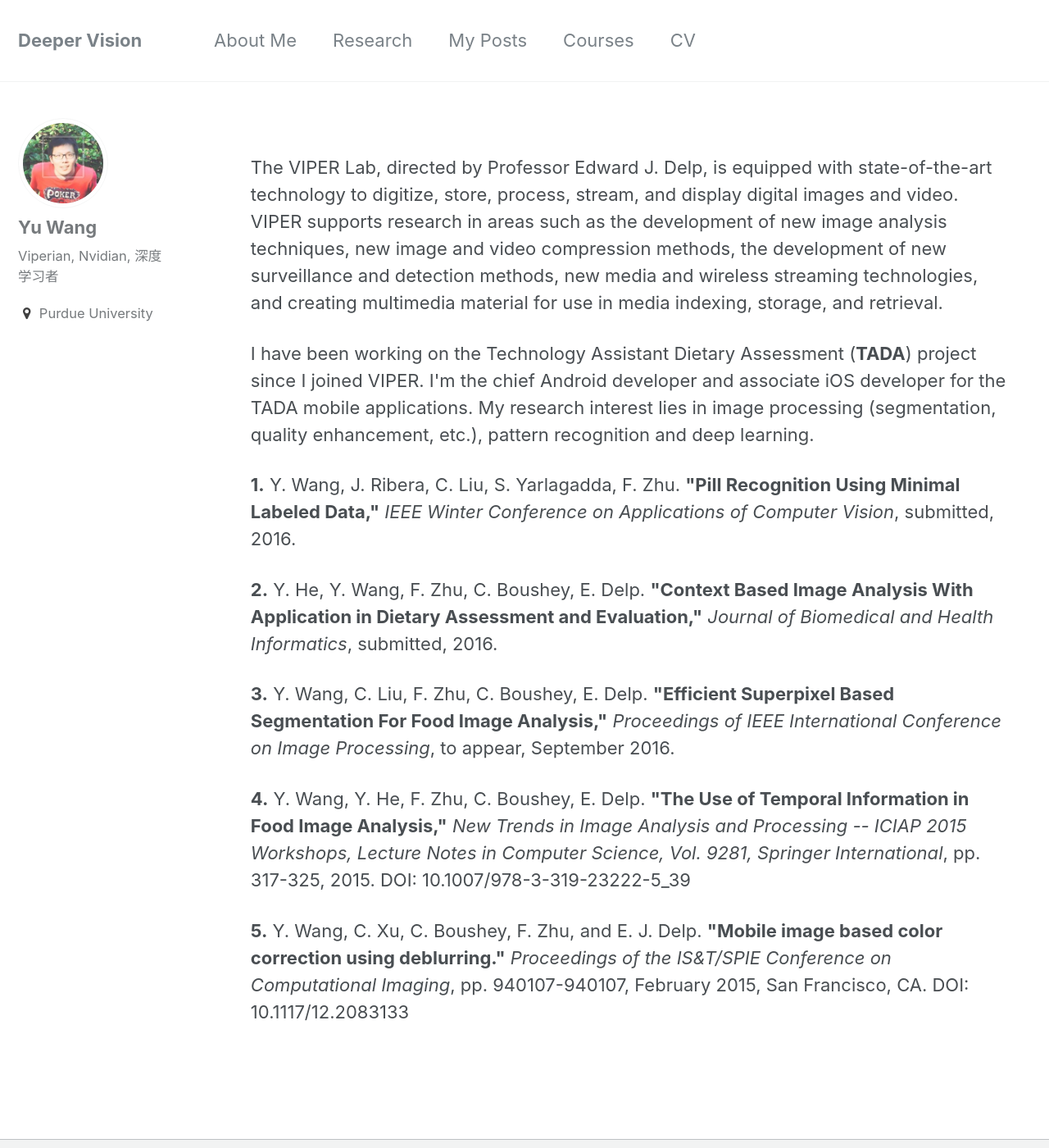
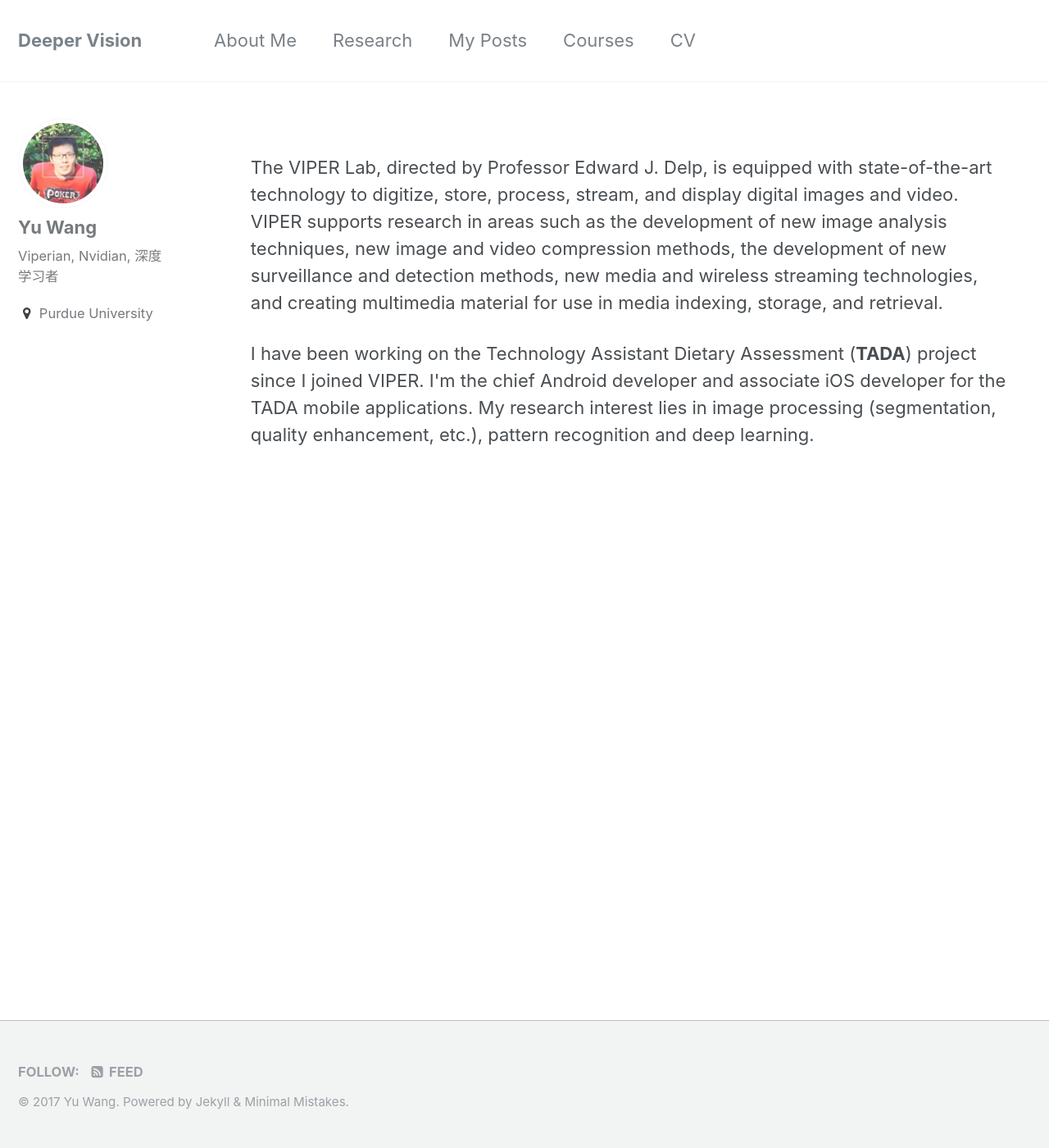
Before and after one commit to ywang-purdue/ywang-purdue.github.io, a Jekyll site: the page built from research.html, in a window 1280 px wide and 1400 px high. Shown: the whole window at 82% size. Built offline with Jekyll 4.4.1, drawn with Linux system fonts in a browser that asks for light colours.

Commit message:
removed publications from research page

```diff
--- a/courses.html
+++ b/courses.html
@@ -11,7 +11,7 @@ author_profile: true
 					<ul>
 
 						<li>ECE 637 Image Processing I</li>
-						<li>ECE 641 Model Based Signal and Image Processing (previously Image Processing II)</li>
+						<li>ECE 641 Model Based Signal and Image Processing</li>
 						<li>ECE 661 Computer Vision</li>
 						<li>ECE 662 Pattern Recognition</li>
 						<li>CS 578 Statistical Machine Learning</li>
--- a/research.html
+++ b/research.html
@@ -12,28 +12,6 @@ author_profile: true
 					<br>
 					<p>I have been working on the Technology Assistant Dietary Assessment (<b>TADA</b>) project since I joined VIPER. I'm the chief Android developer and associate iOS developer for the TADA mobile applications. My research interest lies in image processing (segmentation, quality enhancement, etc.), pattern recognition and deep learning. </p>
 
-					<p><b>1.</b> Y. Wang,  J. Ribera, C. Liu, S. Yarlagadda, F. Zhu.
-					<b>"Pill Recognition Using Minimal Labeled Data,"</b>
-					<i>IEEE Winter Conference on Applications of Computer Vision</i>, submitted, 2016.</p>
-
-					<p><b>2.</b> Y. He, Y. Wang,  F. Zhu, C. Boushey, E. Delp.
-					<b>"Context Based Image Analysis With Application in Dietary Assessment and Evaluation,"</b>
-					<i>Journal of Biomedical and Health Informatics</i>, submitted, 2016.</p>
-
-					<p><b>3.</b> Y. Wang, C. Liu,  F. Zhu, C. Boushey, E. Delp.
-					<b>"Efficient Superpixel Based Segmentation For Food Image Analysis,"</b>
-					<i>Proceedings of IEEE International Conference on Image Processing</i>, to appear, September 2016.</p>
-
-					<p><b>4.</b> Y. Wang, Y. He,  F. Zhu, C. Boushey, E. Delp. <b>"The Use of Temporal
-					Information in Food Image Analysis,"</b> <i>New Trends in Image Analysis and
-					Processing -- ICIAP 2015 Workshops, Lecture Notes in Computer Science,
-					Vol. 9281, Springer International</i>, pp. 317-325, 2015.
-					DOI: <a href="http://dx.doi.org/10.1007/978-3-319-23222-5_39">10.1007/978-3-319-23222-5_39 </a></p>
-
-					<p><b>5.</b> Y. Wang, C. Xu, C. Boushey, F. Zhu, and E. J. Delp. <b>"Mobile image based color correction using deblurring."</b>
-					<i>Proceedings of the IS&amp;T/SPIE Conference on Computational Imaging</i>, pp. 940107-940107, February 2015, San Francisco, CA.
-					DOI: <a href="http://dx.doi.org/10.1117/12.2083133">10.1117/12.2083133 </a></p>
-
 
 				</div> <!-- end of #main -->
 				<!-- end of #sidebar -->
```
